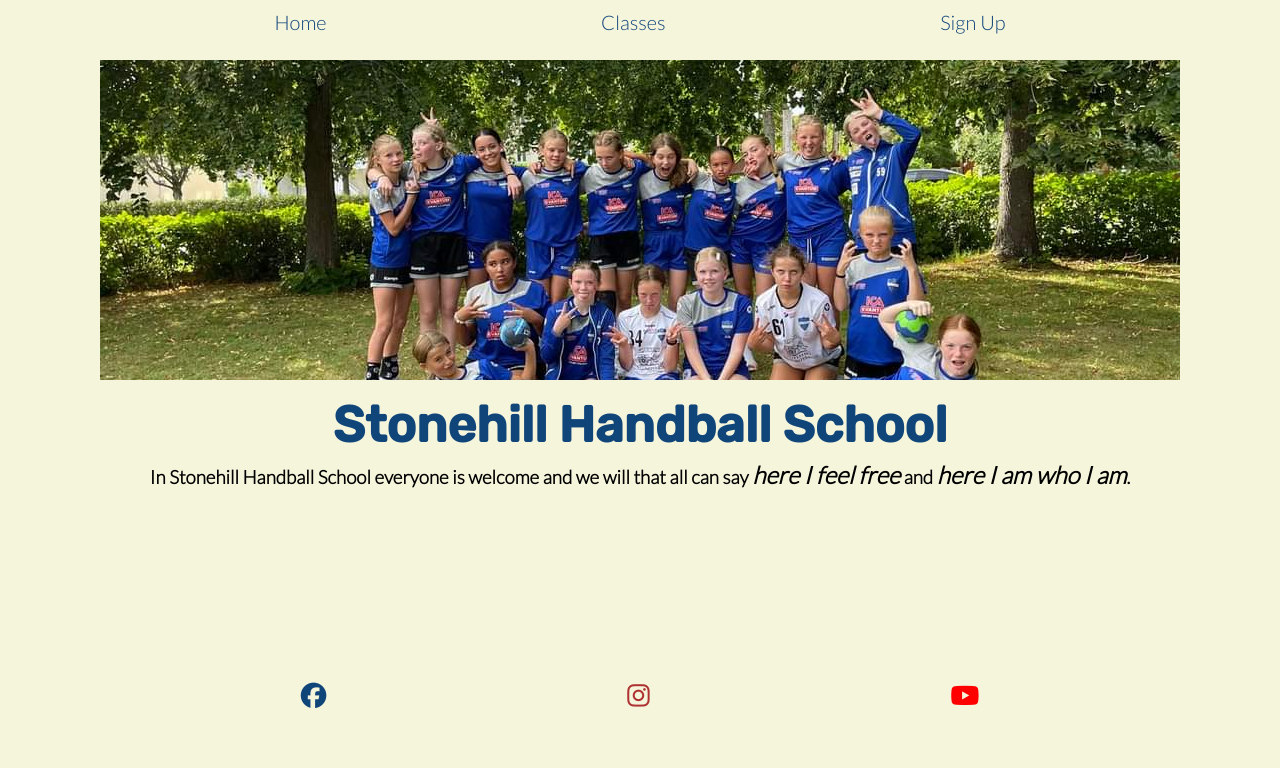
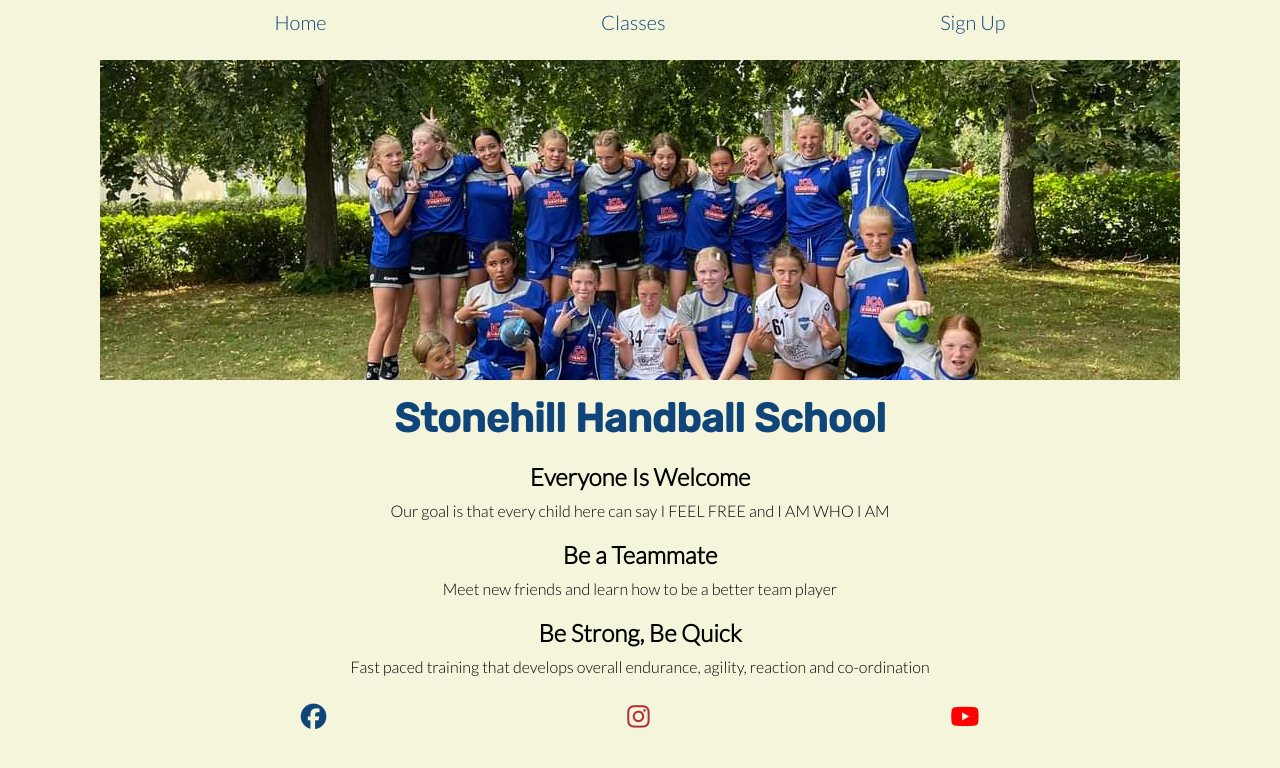
Before and after one commit to LukaGajic2/handball-school, a plain HTML site: page index.html in a window 1280 px wide. Drawn offline with Linux system fonts and the light colour scheme.

Commit message:
Add text and style to home page

```diff
--- a/assets/css/style.css
+++ b/assets/css/style.css
@@ -37,7 +37,7 @@ li a {
 }
 
 section {
-    height: 600px;
+    height: auto;
     width: 100%;
     overflow: hidden;
     position: relative;
@@ -47,20 +47,26 @@ section {
     width: 100%;
     background: url('../images/group-photo.jpg') no-repeat center center;
 }
-h2 {
+
+h1 {
+    font-family: Rubik, sans-serif;
+    font-size: 40px;
     text-align: center;
-    color: rgb(16, 69, 122);
-    font-family: Rubik, sans-serif;
-    font-size: 50px;
+    color:rgb(16, 69, 122);
     margin-top: 10px;
     padding: 5px;
 }
-h3 {
+h2 {
+    font-family: Lato, sans-serif;
     text-align: center;
+    margin-top: 10px;
+    padding: 5px;
 }
-
-em {
-    font-size: x-large;
+p {
+    width: auto;
+    text-align: center;
+    font-family: Lato, sans-serif;
+    padding: 5px;
 }
 
 footer {
@@ -92,7 +98,11 @@ form {
 }
 
 .signup-section {
-    background: url('../images/ballpicture03.jpg') no-repeat center center;
+    background: url('../images/ballpicture03.jpg');
+    background-repeat: no-repeat;
+    background-size: cover;
+    overflow: hidden;
+    width: 100%;
 }
 
 .signup-form {
--- a/index.html
+++ b/index.html
@@ -28,14 +28,19 @@
     <section>
         <div id="group-photo"></div>
         <div>
-            <h2>
-                Stonehill Handball School
-            </h2>
+            <h1>Stonehill Handball School</h1>
         </div>
         <div>
-            <h3>
-                In Stonehill Handball School everyone is welcome and we will that all can say <em>here I feel free</em> and <em>here I am who I am</em>.
-            </h3>
+            <h2>Everyone Is Welcome</h2>
+            <p>Our goal is that every child here can say I FEEL FREE  and  I AM WHO I AM</p>
+        </div>
+        <div>
+            <h2>Be a Teammate</h2>
+            <p>Meet new friends and learn how to be a better team player</p>
+        </div>
+        <div>
+            <h2>Be Strong, Be Quick</h2>
+            <p>Fast paced training that develops overall endurance, agility, reaction and co-ordination  </p>
         </div>
     </section>
     <footer>
```
